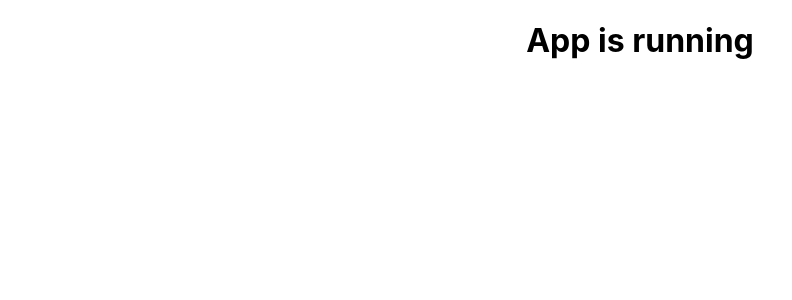
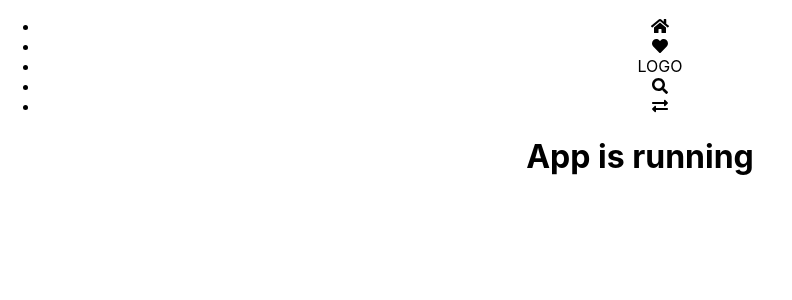
Before and after one commit to nutrition-navigator/nutriNav, a React (Create React App) app: page / in a window 1280 px wide. Shown: the top 300 px of the page, without its empty margins (0-792 px from the left). Built offline with nearby package versions, Linux system fonts and the light colour scheme.

Commit message:
fontawesome icons added to nav

```diff
--- a/package.json
+++ b/package.json
@@ -3,6 +3,9 @@
   "version": "0.1.0",
   "private": true,
   "dependencies": {
+    "@fortawesome/fontawesome-svg-core": "^1.2.27",
+    "@fortawesome/free-solid-svg-icons": "^5.12.1",
+    "@fortawesome/react-fontawesome": "^0.1.9",
     "@testing-library/jest-dom": "^4.2.4",
     "@testing-library/react": "^9.5.0",
     "@testing-library/user-event": "^7.2.1",
--- a/src/App.js
+++ b/src/App.js
@@ -1,10 +1,12 @@
 import React, { Component } from 'react';
+import Nav from './Nav';
 import './App.css';
 
 class App extends Component {
   render () {
     return (
       <div className="App">
+        < Nav />
         <h1>App is running</h1>
       </div>
     );
--- /dev/null
+++ b/src/Nav.js
@@ -0,0 +1,24 @@
+import React, { Component } from 'react';
+import { FontAwesomeIcon } from '@fortawesome/react-fontawesome'
+import { faExchangeAlt, faHome, faHeart, faSearch } from '@fortawesome/free-solid-svg-icons'
+
+class Nav extends Component {
+  render() {
+    return (
+      <div>
+        <nav>
+          <ul>
+            <li className="navIcon"><FontAwesomeIcon icon={faHome} /></li>
+            <li className="navIcon"><FontAwesomeIcon icon={faHeart} /></li>
+            <li>LOGO</li>
+            <li className="navIcon"><FontAwesomeIcon icon={faSearch} /></li>
+            <li className="navIcon"><FontAwesomeIcon icon={faExchangeAlt} /></li>
+          </ul>
+
+        </nav>
+      </div>
+    )
+  }
+}
+
+export default Nav;
--- a/src/index.css
+++ b/src/index.css
@@ -11,3 +11,7 @@ code {
   font-family: source-code-pro, Menlo, Monaco, Consolas, 'Courier New',
     monospace;
 }
+
+.nav-icon {
+  color: black;
+}
```
Also changed, not shown: 1 other file (tests, documents, lock files or other folders).
